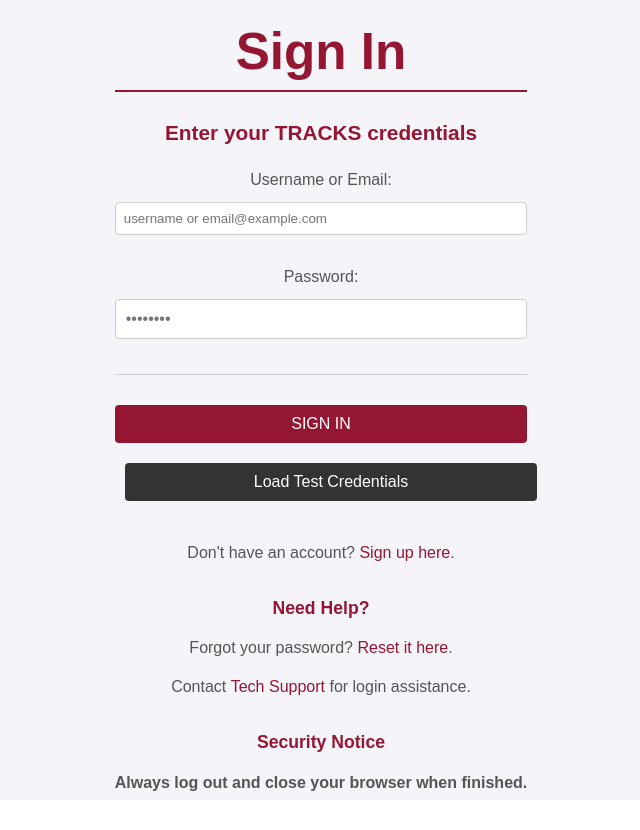
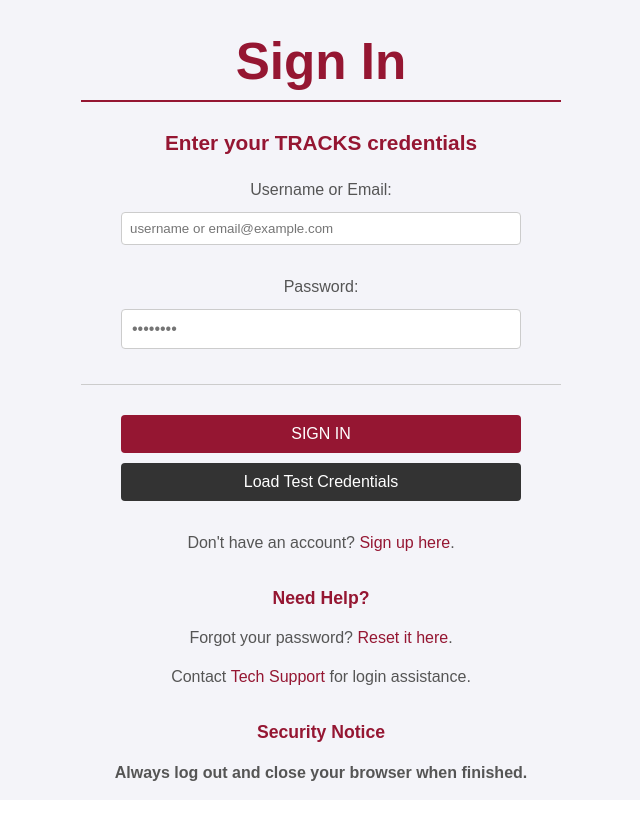
Before and after one commit to jnazario2000/flowdoc, a React (Vite) app: page /fltech in a window 1280 px wide. Shown: the top 830 px of the page, without its empty margins (319-959 px from the left). Built offline with nearby package versions, Linux system fonts and the light colour scheme.

Commit message:
Add files via upload

```diff
--- a/src/pages/FLTech.css
+++ b/src/pages/FLTech.css
@@ -9,6 +9,8 @@
     color: #951632;
     border-bottom: 2px solid #951632;
     padding-bottom: 10px;
+    width: 480px;
+    justify-self: center;
 }
 
 .subheader {
@@ -27,7 +29,7 @@
 }
 
 .input {
-    width: 100%;
+    width: 400px;
     padding: 8px;
     margin: 5px 0 15px 0;
     border: 1px solid #ccc;
@@ -59,6 +61,7 @@
     cursor: pointer;
     font-size: 1em;
     margin: 10px 0;
+    width: 400px;
 }
 
 .loginButton:hover {
--- a/src/pages/Homepage.css
+++ b/src/pages/Homepage.css
@@ -8,12 +8,13 @@
 nav a {
     margin: 0 10px;
     text-decoration: none;
-    color: black;
+    color: white;
 }
 
 header {
     text-align: left;
     padding: 50px 20px;
+    color: black
 }
 
 button {
@@ -22,7 +23,6 @@
     color: white;
     border: none;
     cursor: pointer;
-    margin: 10px;
 }
 
 button.secondary {
--- a/src/pages/Signin.css
+++ b/src/pages/Signin.css
@@ -12,8 +12,7 @@
 }
 
 nav {
-    width: 100%;
-    background-color: #333;
+    background-color: #951632;
     color: white;
     padding: 10px 20px;
     text-align: center;
@@ -51,7 +50,7 @@
 
 input[type="email"],
 input[type="password"] {
-    width: 100%;
+    width: 400px;
     padding: 10px;
     border: 1px solid #ccc;
     border-radius: 4px;
@@ -59,7 +58,7 @@
 }
 
 button {
-    width: 100%;
+    width: 400px;
     padding: 10px;
     background-color: #333;
     color: white;
```
